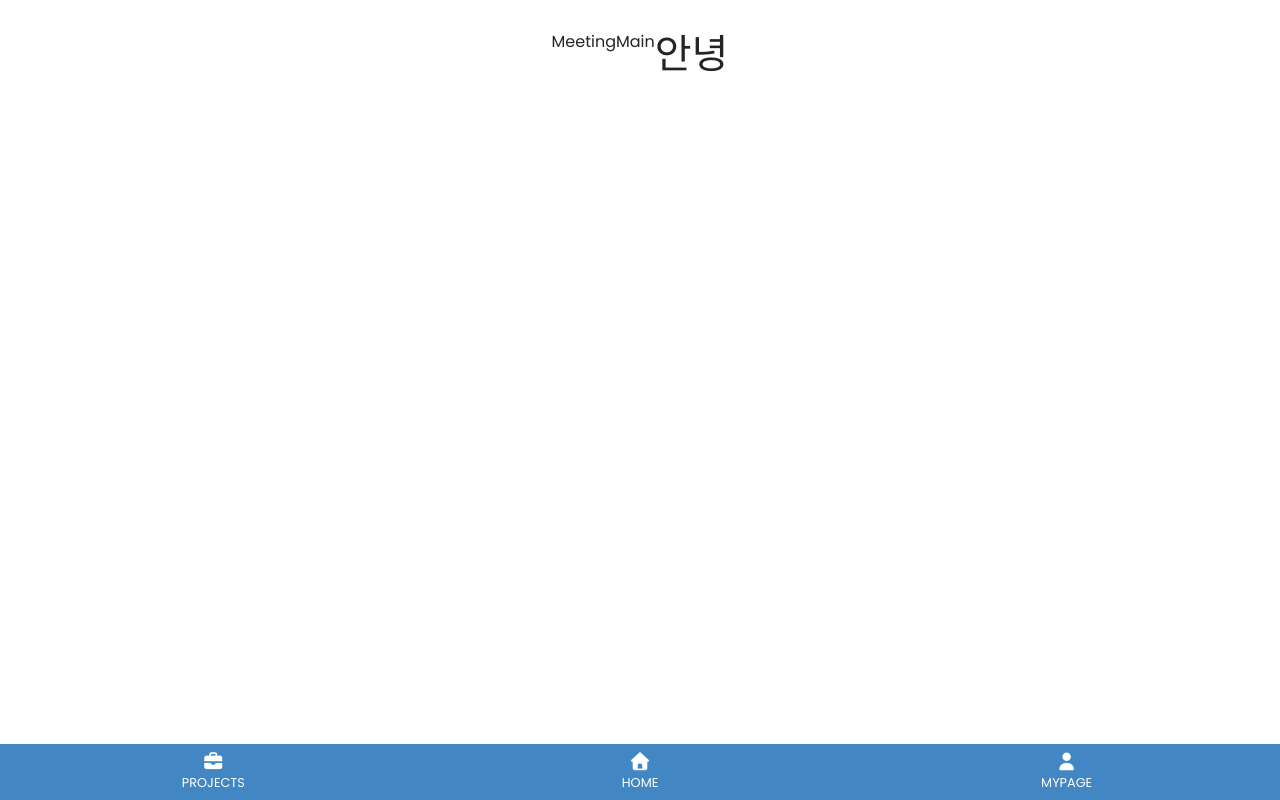
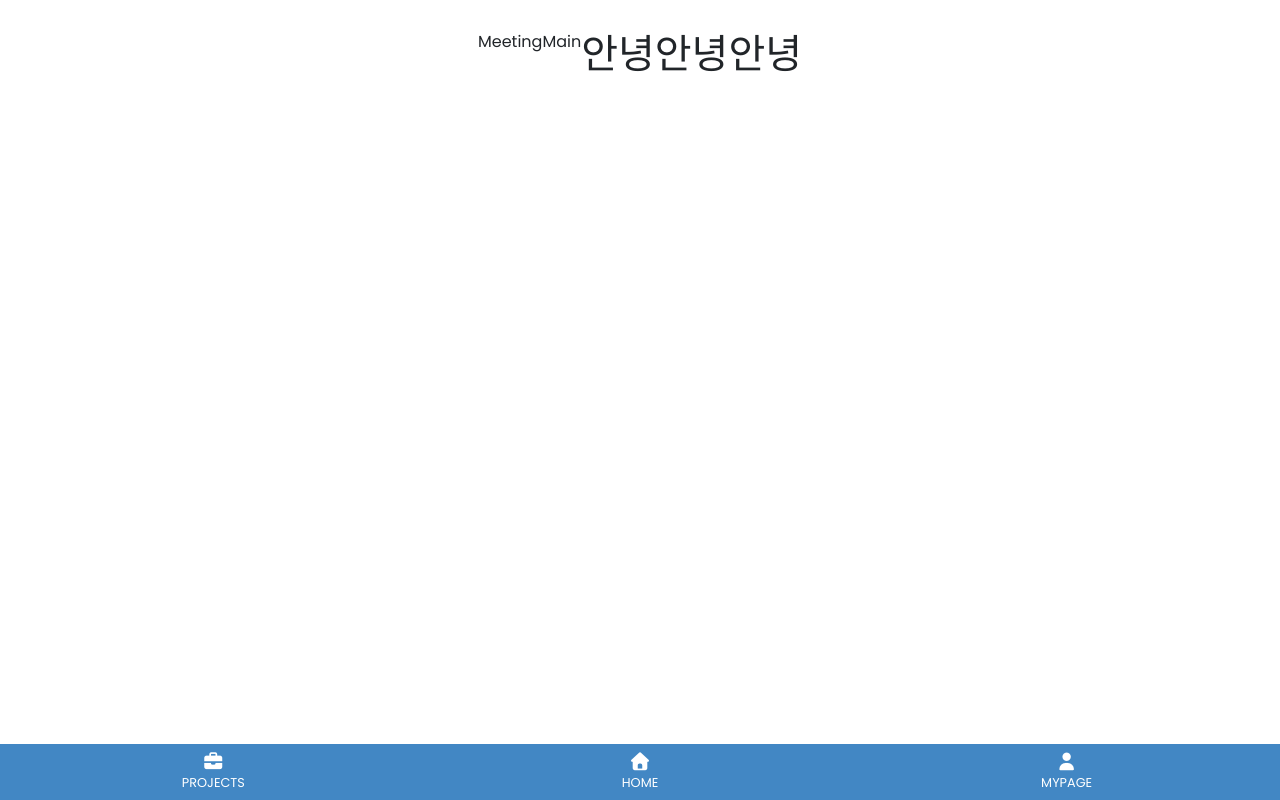
Before and after one commit to euneuneun111/End_project, a React (Vite) app: page /meeting/main in a window 1280 px wide. Built offline with nearby package versions, Linux system fonts and the light colour scheme.

Commit message:
이민희 0908

```diff
--- a/src/components/main/LinkedMain.jsx
+++ b/src/components/main/LinkedMain.jsx
@@ -11,6 +11,8 @@ import CalendarMain from '../project/calendar/CalendarMain.jsx';
 import IssueMain from '../project/issue/IssueMain.jsx';
 import GantMain from '../project/gant/GantMain.jsx';
 import MeetingMain from '../project/meeting/MeetingMain.jsx';
+
+
 import TaskMain from '../project/task/TaskMain.jsx';
 
 import ReportMain from '../project/report/ReportMain.jsx';
@@ -76,6 +78,8 @@ function LinkedMain() {
 
                 <Route path='/meeting/main' element={<MeetingMain />}></Route>
 
+
+
                 <Route path='/report/main' element={<ReportMain />}></Route>
                 <Route path="/report/create" element={<ReportCreate />} />
                 <Route path="/report/detail/:id" element={<ReportDetail />} />
--- a/src/components/project/meeting/MeetingMain.jsx
+++ b/src/components/project/meeting/MeetingMain.jsx
@@ -5,6 +5,8 @@ function MeetingMain() {
     <>
     <div>MeetingMain</div>
     <h1>안녕</h1>
+    <h1>안녕</h1>
+    <h1>안녕</h1>
     </>
   )
 }
```
